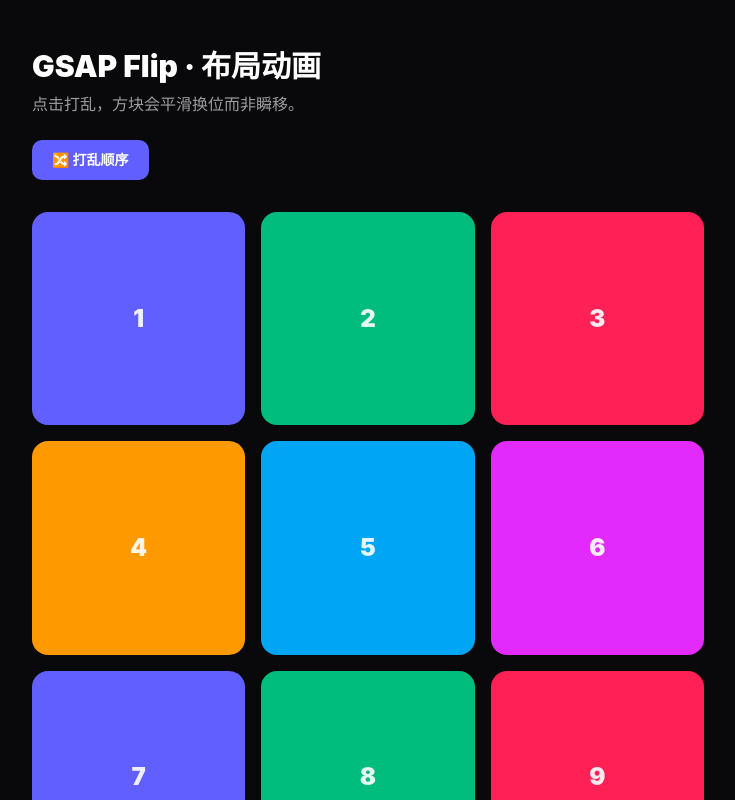
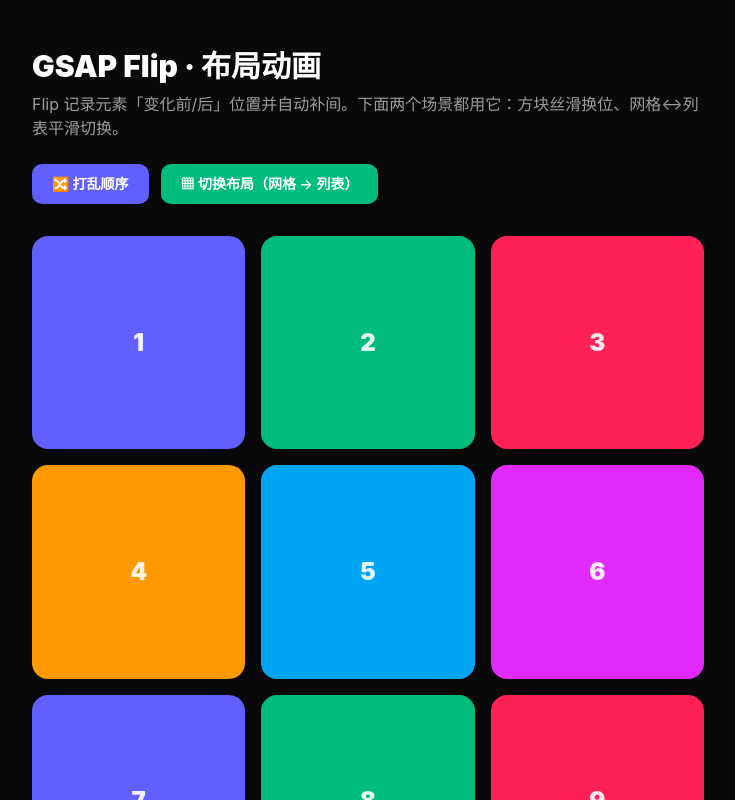
Before and after one commit to 1256807020/social-basic, a Nuxt app: page /anim-gsap-flip in a window 1280 px wide. Shown: the top 800 px of the page, without its empty margins (272-1007 px from the left). Built offline with nearby package versions, Linux system fonts and the light colour scheme.

Commit message:
anim-gsap-flip: 改 npm import 去 any + §16 三对比 + 双场景(打乱/布局切换)完整可交互

```diff
--- a/app/pages/anim-gsap-flip.vue
+++ b/app/pages/anim-gsap-flip.vue
@@ -1,74 +1,139 @@
 <script setup lang="ts">
-// 【动画组合 · GSAP Flip 插件】
-// Flip = "First, Last, Invert, Play"：记录元素「变化前」与「变化后」的位置，
-// 自动补间出平滑的布局过渡。典型场景：列表重排、展开收起、网格↔详情。
-// 这里点击「打乱顺序」，GSAP Flip 让方块丝滑换位（库走 CDN，与现有动画 demo 一致）。
-useHead({
-  script: [
-    { src: 'https://cdnjs.cloudflare.com/ajax/libs/gsap/3.12.5/gsap.min.js' },
-    { src: 'https://cdnjs.cloudflare.com/ajax/libs/gsap/3.12.5/Flip.min.js' },
-  ],
-})
+// ───────────────────────────────────────────────────────────
+// 从 Vue2 升级到 Vue3（动画篇）· GSAP Flip 插件（布局过渡）
+// ① 视角/切入点：GSAP Flip = "First, Last, Invert, Play"，记录元素「变化前/后」位置并自动补间，
+//    对照 Vue2（mounted 里操作 DOM）/ Vue3（<Transition> 只能做进入离开，做不了布局重排）/ React（framer-motion layout 属性）。
+// ② 实战定位：列表重排、展开收起、网格↔列表/详情 这类「容器尺寸或兄弟顺序变了」的平滑过渡，
+//    用 Flip 一行 `Flip.from(state, ...)` 替代手写 getBoundingClientRect + 反向 transform。
+// ③ 学习模式：🔧固定写法 = Flip.getState(targets) 拍快照 → 改数据/DOM → Flip.from(state, vars)；
+//    👉练习点 = 把 vars 的 absolute / stagger / ease 改掉体会差异（absolute 防止重排时重叠抖动）。
+// 文末 <details> 有 Vue2/Vue3/React 三向对照。
+// ───────────────────────────────────────────────────────────
+import { ref, nextTick, onMounted } from 'vue'
+import { gsap } from 'gsap'
+import { Flip } from 'gsap/Flip'
 
-const boxes = ref(
-  Array.from({ length: 9 }, (_, i) => ({
-    id: i,
-    c: ['bg-indigo-500', 'bg-emerald-500', 'bg-rose-500', 'bg-amber-500', 'bg-sky-500', 'bg-fuchsia-500'][i % 6],
-  })),
-)
-const grid = ref<HTMLElement>()
+// 🔧 固定写法：注册插件（只做一次，不碰 DOM，SSR 安全）
+gsap.registerPlugin(Flip)
 
-function waitFor(getter: () => any, timeout = 8000) {
-  return new Promise((resolve, reject) => {
-    const start = Date.now()
-    const tick = () => {
-      const v = getter()
-      if (v) return resolve(v)
-      if (Date.now() - start > timeout) return reject(new Error('库加载超时'))
-      requestAnimationFrame(tick)
-    }
-    tick()
-  })
+// 6 种配色（as const 锁字面量；索引用 ! 兜底 noUncheckedIndexedAccess）
+const COLORS = [
+  'bg-indigo-500',
+  'bg-emerald-500',
+  'bg-rose-500',
+  'bg-amber-500',
+  'bg-sky-500',
+  'bg-fuchsia-500',
+] as const
+
+interface Box {
+  id: number
+  c: string
 }
 
+// 初始 9 宫格（本地状态演示，纯前端知识点，不接 /api）
+const boxes = ref<Box[]>(
+  Array.from({ length: 9 }, (_, i) => ({ id: i, c: COLORS[i % COLORS.length]! })),
+)
+// 布局模式：grid=3 列方格，list=单列长条（演示「网格↔列表」切换）
+const layout = ref<'grid' | 'list'>('grid')
+const gridEl = ref<HTMLElement | null>(null)
+
+// 取所有待补间的方块节点（类型化 NodeList）
+function boxNodes(): HTMLElement[] {
+  if (!gridEl.value) return []
+  return Array.from(gridEl.value.querySelectorAll<HTMLElement>('.box'))
+}
+
+// demo1：打乱顺序（First 拍快照 → 改数组顺序使 DOM 重排 → Invert+Play 补间）
 async function shuffle() {
-  const gsap: any = await waitFor(() => (window as any).gsap)
-  const Flip: any = await waitFor(() => (window as any).Flip)
-  gsap.registerPlugin(Flip)
+  if (!gridEl.value) return
+  const state = Flip.getState(boxNodes()) // 1) First：记录当前位置
+  boxes.value = [...boxes.value].sort(() => Math.random() - 0.5) // 2) Last：改顺序，DOM 随之重排
+  await nextTick() // 等 Vue 把新顺序渲染进 DOM
+  Flip.from(state, { duration: 0.6, ease: 'power1.inOut', absolute: true, stagger: 0.03 }) // 3) Invert+Play
+}
 
-  // 1) First：记录当前位置
-  const state = Flip.getState(grid.value!.querySelectorAll('.box'))
-  // 2) Last：改变数据顺序（DOM 随之重排）
-  boxes.value = [...boxes.value].sort(() => Math.random() - 0.5)
-  // 3) Invert + Play：下一帧对比差异并补间
+// demo2：布局切换（网格 ↔ 列表），Flip 让方块平滑伸缩/换位而非瞬变
+async function toggleLayout() {
+  if (!gridEl.value) return
+  const state = Flip.getState(boxNodes())
+  layout.value = layout.value === 'grid' ? 'list' : 'grid'
   await nextTick()
-  Flip.from(state, { duration: 0.6, ease: 'power1.inOut', absolute: true, stagger: 0.03 })
+  Flip.from(state, { duration: 0.5, ease: 'power2.inOut', absolute: true })
 }
+
+onMounted(() => {
+  // 进入即播放一次「从列表→网格」的入场，直观看到 Flip 能力（可选演示）
+  if (gridEl.value) {
+    const state = Flip.getState(boxNodes())
+    layout.value = 'grid'
+    requestAnimationFrame(() => {
+      Flip.from(state, { duration: 0.5, ease: 'power2.out', absolute: true })
+    })
+  }
+})
 </script>
 
 <template>
   <main class="min-h-screen bg-zinc-950 px-6 py-12 text-white">
     <div class="mx-auto max-w-2xl">
       <h1 class="mb-2 text-3xl font-black">GSAP Flip · 布局动画</h1>
-      <p class="mb-6 text-white/60">点击打乱，方块会平滑换位而非瞬移。</p>
+      <p class="mb-6 text-white/60">
+        Flip 记录元素「变化前/后」位置并自动补间。下面两个场景都用它：方块丝滑换位、网格↔列表平滑切换。
+      </p>
 
-      <button
-        class="mb-8 rounded-lg bg-indigo-500 px-5 py-2.5 text-sm font-semibold transition hover:bg-indigo-400"
-        @click="shuffle"
-      >
-        🔀 打乱顺序
-      </button>
+      <div class="mb-8 flex gap-3">
+        <button
+          class="rounded-lg bg-indigo-500 px-5 py-2.5 text-sm font-semibold transition hover:bg-indigo-400 active:scale-95"
+          @click="shuffle"
+        >
+          🔀 打乱顺序
+        </button>
+        <button
+          class="rounded-lg bg-emerald-500 px-5 py-2.5 text-sm font-semibold transition hover:bg-emerald-400 active:scale-95"
+          @click="toggleLayout"
+        >
+          ▦ 切换布局（{{ layout === 'grid' ? '网格 → 列表' : '列表 → 网格' }}）
+        </button>
+      </div>
 
-      <div ref="grid" class="grid grid-cols-3 gap-4">
+      <!-- :class 动态切 grid-cols-3 / grid-cols-1，Flip 负责补间 -->
+      <div ref="gridEl" class="grid gap-4" :class="layout === 'grid' ? 'grid-cols-3' : 'grid-cols-1'">
         <div
           v-for="b in boxes"
           :key="b.id"
           class="box flex aspect-square items-center justify-center rounded-2xl text-2xl font-black text-white/90"
-          :class="b.c"
+          :class="[b.c, layout === 'list' ? '!aspect-auto !h-14' : '']"
         >
           {{ b.id + 1 }}
         </div>
       </div>
     </div>
+
+    <details class="mx-auto mt-10 max-w-2xl rounded border border-white/10 p-3 text-sm text-white/80">
+      <summary class="cursor-pointer font-semibold">📚 Vue2 / Vue3 / React 三向对照 & 本项目小结</summary>
+      <table class="mt-3 w-full border-collapse text-left">
+        <thead>
+          <tr class="border-b border-white/20">
+            <th class="px-2 py-1">维度</th>
+            <th class="px-2 py-1">Vue2 / Vue3</th>
+            <th class="px-2 py-1">React</th>
+          </tr>
+        </thead>
+        <tbody>
+          <tr class="border-b border-white/10"><td class="px-2 py-1">布局过渡方案</td><td class="px-2 py-1">GSAP Flip（本页）</td><td class="px-2 py-1">framer-motion layout 属性</td></tr>
+          <tr class="border-b border-white/10"><td class="px-2 py-1">内置能力</td><td class="px-2 py-1">&lt;Transition&gt; 只做进入/离开</td><td class="px-2 py-1">&lt;AnimatePresence&gt; 同左</td></tr>
+          <tr class="border-b border-white/10"><td class="px-2 py-1">核心三步</td><td class="px-2 py-1">getState → 改 DOM → Flip.from</td><td class="px-2 py-1">layout + 自动补间</td></tr>
+          <tr class="border-b border-white/10"><td class="px-2 py-1">防重叠抖动</td><td class="px-2 py-1">vars.absolute: true</td><td class="px-2 py-1">layout 内部处理</td></tr>
+        </tbody>
+      </table>
+      <p class="mt-3 text-white/50">
+        📝 小结：Flip 的卖点是「我不管你为什么位移/缩放，只要前后快照不同就补间」。传统做法要自己
+        getBoundingClientRect 算差再 reverse transform，Flip 把这套 First-Last-Invert-Play 封装好了。
+        易错点：① 必须在改 DOM <b>之后</b>、且等 nextTick 渲染完再 Flip.from；② 重排期间兄弟元素互相挤压时加
+        <code>absolute: true</code> 让元素脱离文档流，避免抖动；③ 插件要先 <code>gsap.registerPlugin(Flip)</code>。
+      </p>
+    </details>
   </main>
 </template>
```
